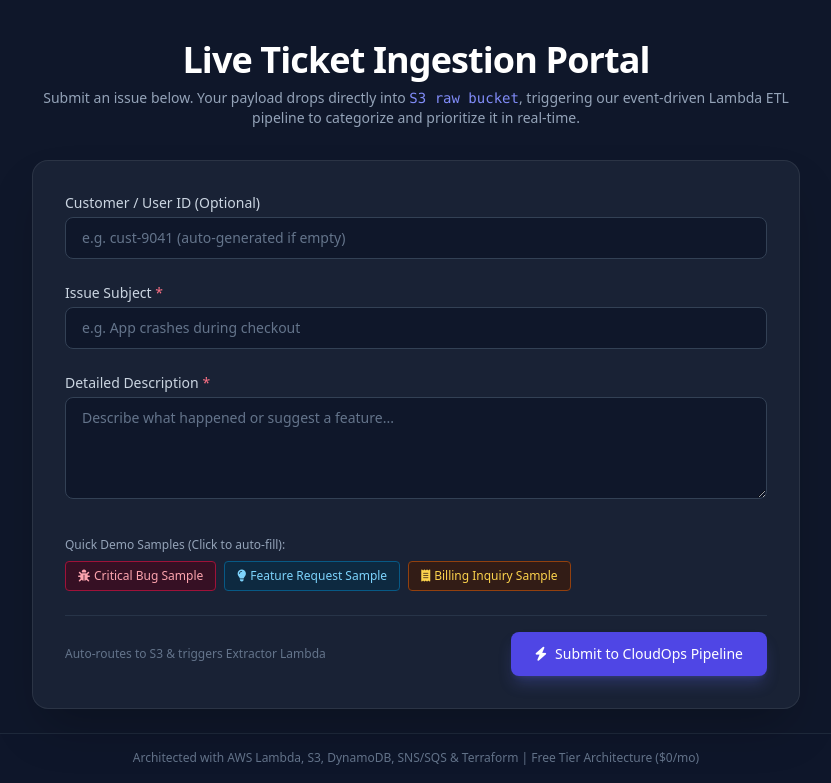
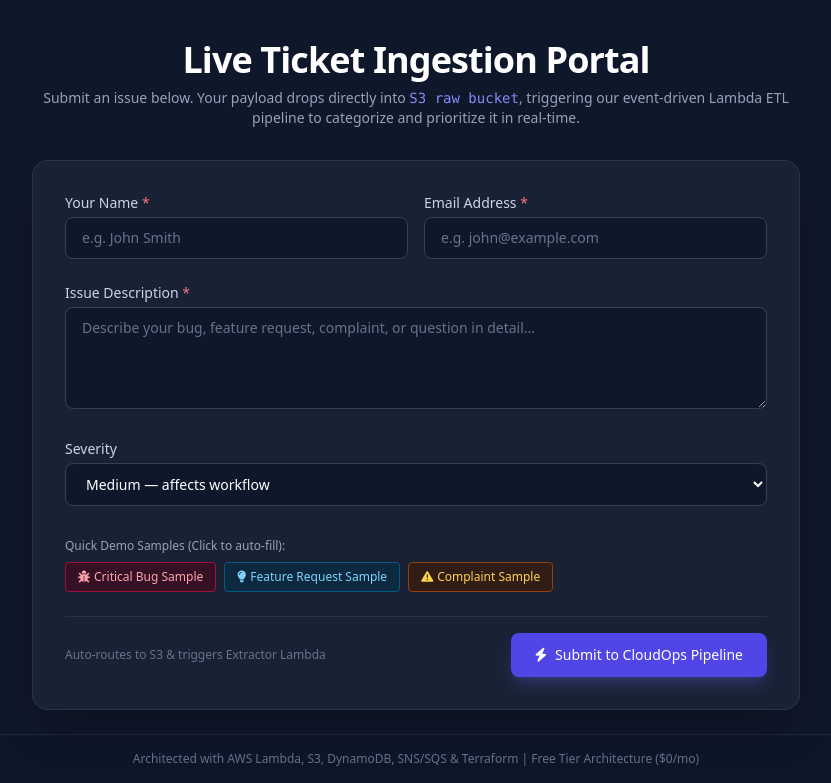
Before and after one commit to pogg144p/feedback-tickets-cloudops, a Flask app: page / in a window 1280 px wide. Shown: the part 65-848 px from the top of the page, without its empty margins (224-1055 px from the left). Run offline with Flask 3, Linux system fonts and the light colour scheme; some libraries are stand-ins or nearby versions.

Commit message:
fix: align webapp schema with Extractor Lambda (user, email, issue, severity)

```diff
--- a/webapp/app.py
+++ b/webapp/app.py
@@ -50,18 +50,21 @@ def submit_ticket():
     Submits a ticket into the raw S3 ingestion bucket,
     which automatically triggers the serverless ETL pipeline.
     """
-    customer_id = request.form.get("customer_id", "").strip() or f"cust-{uuid.uuid4().hex[:4]}"
-    subject = request.form.get("subject", "").strip()
-    description = request.form.get("description", "").strip()
+    user = request.form.get("user", "").strip() or f"user-{uuid.uuid4().hex[:4]}"
+    email = request.form.get("email", "").strip() or "noemail@portal.com"
+    issue = request.form.get("issue", "").strip()
+    severity = request.form.get("severity", "medium")
 
-    if not subject or not description:
-        flash("Subject and description cannot be empty!", "error")
+    if not issue:
+        flash("Issue description cannot be empty!", "error")
         return redirect(url_for("index"))
 
     ticket_payload = {
-        "customer_id": customer_id,
-        "subject": subject,
-        "description": description,
+        "user": user,
+        "email": email,
+        "issue": issue,
+        "severity": severity,
+        "submitted_via": "web_portal",
         "submitted_at": datetime.now(timezone.utc).isoformat()
     }
 
@@ -97,14 +100,14 @@ def live_tickets():
         stats = {
             "total": len(items),
             "bugs": sum(1 for i in items if i.get("category") == "bug"),
-            "features": sum(1 for i in items if i.get("category") == "feature_request"),
-            "billing": sum(1 for i in items if i.get("category") == "billing"),
+            "features": sum(1 for i in items if i.get("category") == "feature"),
+            "complaints": sum(1 for i in items if i.get("category") == "complaint"),
             "high_priority": sum(1 for i in items if i.get("priority") == "high"),
         }
     except Exception as e:
         logger.error(f"DynamoDB scan error: {e}")
         items = []
-        stats = {"total": 0, "bugs": 0, "features": 0, "billing": 0, "high_priority": 0}
+        stats = {"total": 0, "bugs": 0, "features": 0, "complaints": 0, "high_priority": 0}
         flash(f"Unable to load tickets from DynamoDB: {str(e)}", "error")
 
     is_processing = request.args.get("processing") == "1"
--- a/webapp/templates/index.html
+++ b/webapp/templates/index.html
@@ -17,28 +17,41 @@
 
     <!-- Submission Card -->
     <div class="glass-card rounded-2xl p-6 sm:p-8 shadow-2xl">
-        <form action="{{ url_for('submit_ticket') }}" method="POST" class="space-y-6">
-            <div>
-                <label for="customer_id" class="block text-sm font-medium text-slate-300">Customer / User ID (Optional)</label>
-                <div class="mt-1">
-                    <input type="text" name="customer_id" id="customer_id" placeholder="e.g. cust-9041 (auto-generated if empty)"
-                        class="w-full bg-slate-900/90 border border-slate-700 rounded-lg px-4 py-2.5 text-sm text-white placeholder-slate-500 focus:outline-none focus:ring-2 focus:ring-indigo-500 focus:border-transparent">
+        <form action="{{ url_for('submit_ticket') }}" method="POST" class="space-y-6" id="ticket-form">
+            <div class="grid grid-cols-1 sm:grid-cols-2 gap-4">
+                <div>
+                    <label for="user" class="block text-sm font-medium text-slate-300">Your Name <span class="text-rose-400">*</span></label>
+                    <div class="mt-1">
+                        <input type="text" name="user" id="user" required placeholder="e.g. John Smith"
+                            class="w-full bg-slate-900/90 border border-slate-700 rounded-lg px-4 py-2.5 text-sm text-white placeholder-slate-500 focus:outline-none focus:ring-2 focus:ring-indigo-500 focus:border-transparent">
+                    </div>
+                </div>
+                <div>
+                    <label for="email" class="block text-sm font-medium text-slate-300">Email Address <span class="text-rose-400">*</span></label>
+                    <div class="mt-1">
+                        <input type="email" name="email" id="email" required placeholder="e.g. john@example.com"
+                            class="w-full bg-slate-900/90 border border-slate-700 rounded-lg px-4 py-2.5 text-sm text-white placeholder-slate-500 focus:outline-none focus:ring-2 focus:ring-indigo-500 focus:border-transparent">
+                    </div>
                 </div>
             </div>
 
             <div>
-                <label for="subject" class="block text-sm font-medium text-slate-300">Issue Subject <span class="text-rose-400">*</span></label>
+                <label for="issue" class="block text-sm font-medium text-slate-300">Issue Description <span class="text-rose-400">*</span></label>
                 <div class="mt-1">
-                    <input type="text" name="subject" id="subject" required placeholder="e.g. App crashes during checkout"
-                        class="w-full bg-slate-900/90 border border-slate-700 rounded-lg px-4 py-2.5 text-sm text-white placeholder-slate-500 focus:outline-none focus:ring-2 focus:ring-indigo-500 focus:border-transparent">
+                    <textarea name="issue" id="issue" rows="4" required placeholder="Describe your bug, feature request, complaint, or question in detail..."
+                        class="w-full bg-slate-900/90 border border-slate-700 rounded-lg px-4 py-2.5 text-sm text-white placeholder-slate-500 focus:outline-none focus:ring-2 focus:ring-indigo-500 focus:border-transparent"></textarea>
                 </div>
             </div>
 
             <div>
-                <label for="description" class="block text-sm font-medium text-slate-300">Detailed Description <span class="text-rose-400">*</span></label>
+                <label for="severity" class="block text-sm font-medium text-slate-300">Severity</label>
                 <div class="mt-1">
-                    <textarea name="description" id="description" rows="4" required placeholder="Describe what happened or suggest a feature..."
-                        class="w-full bg-slate-900/90 border border-slate-700 rounded-lg px-4 py-2.5 text-sm text-white placeholder-slate-500 focus:outline-none focus:ring-2 focus:ring-indigo-500 focus:border-transparent"></textarea>
+                    <select name="severity" id="severity"
+                        class="w-full bg-slate-900/90 border border-slate-700 rounded-lg px-4 py-2.5 text-sm text-white focus:outline-none focus:ring-2 focus:ring-indigo-500 focus:border-transparent">
+                        <option value="low">Low — minor issue, no urgency</option>
+                        <option value="medium" selected>Medium — affects workflow</option>
+                        <option value="high">High — critical, blocks usage</option>
+                    </select>
                 </div>
             </div>
 
@@ -54,15 +67,15 @@
                         <i class="fa-solid fa-lightbulb"></i>
                         <span>Feature Request Sample</span>
                     </button>
-                    <button type="button" onclick="fillSample('billing')" class="px-3 py-1.5 rounded bg-amber-950/60 border border-amber-800 text-amber-300 text-xs hover:bg-amber-900/60 transition flex items-center space-x-1">
-                        <i class="fa-solid fa-receipt"></i>
-                        <span>Billing Inquiry Sample</span>
+                    <button type="button" onclick="fillSample('complaint')" class="px-3 py-1.5 rounded bg-amber-950/60 border border-amber-800 text-amber-300 text-xs hover:bg-amber-900/60 transition flex items-center space-x-1">
+                        <i class="fa-solid fa-triangle-exclamation"></i>
+                        <span>Complaint Sample</span>
                     </button>
                 </div>
             </div>
 
             <div class="pt-4 border-t border-slate-700/60 flex items-center justify-between">
-                <span class="text-xs text-slate-500">Auto-routes to S3 & triggers Extractor Lambda</span>
+                <span class="text-xs text-slate-500">Auto-routes to S3 &amp; triggers Extractor Lambda</span>
                 <button type="submit" id="submit-btn" class="px-6 py-3 rounded-lg bg-indigo-600 hover:bg-indigo-500 text-white font-medium text-sm transition shadow-lg shadow-indigo-500/25 flex items-center space-x-2">
                     <i id="btn-icon" class="fa-solid fa-bolt"></i>
                     <span id="btn-text">Submit to CloudOps Pipeline</span>
@@ -73,7 +86,7 @@
 </div>
 
 <script>
-document.querySelector('form').addEventListener('submit', function() {
+document.getElementById('ticket-form').addEventListener('submit', function() {
     const btn = document.getElementById('submit-btn');
     const icon = document.getElementById('btn-icon');
     const text = document.getElementById('btn-text');
@@ -91,17 +104,25 @@ document.querySelector('form').addEventListener('submit', function() {
     }, 1000);
 });
 function fillSample(type) {
-    const sub = document.getElementById('subject');
-    const desc = document.getElementById('description');
+    const user = document.getElementById('user');
+    const email = document.getElementById('email');
+    const issue = document.getElementById('issue');
+    const severity = document.getElementById('severity');
     if (type === 'bug') {
-        sub.value = 'Fatal application crash when tapping submit on payment page';
-        desc.value = 'User reported 500 error code and freeze during final step. App terminated immediately. Requires urgent hotfix.';
+        user.value = 'Alex Johnson';
+        email.value = 'alex.johnson@example.com';
+        issue.value = 'Fatal application crash when tapping submit on payment page. User reported 500 error code and freeze during final checkout step. App terminated immediately. Requires urgent hotfix.';
+        severity.value = 'high';
     } else if (type === 'feature') {
-        sub.value = 'Requesting AMOLED true dark mode theme option';
-        desc.value = 'Would love an option in profile preferences to enable pure black AMOLED theme for saving battery.';
-    } else if (type === 'billing') {
-        sub.value = 'Discrepancy in monthly subscription invoice charge';
-        desc.value = 'My card was billed twice for the standard plan on September 1st. Please reverse the duplicate charge.';
+        user.value = 'Priya Sharma';
+        email.value = 'priya.sharma@example.com';
+        issue.value = 'Requesting AMOLED true dark mode theme option. Would love an option in profile preferences to enable pure black AMOLED theme for saving battery on mobile devices.';
+        severity.value = 'low';
+    } else if (type === 'complaint') {
+        user.value = 'Marcus Lee';
+        email.value = 'marcus.lee@example.com';
+        issue.value = 'Discrepancy in monthly subscription invoice charge. My card was billed twice for the standard plan this month. Please investigate and reverse the duplicate charge as soon as possible.';
+        severity.value = 'medium';
     }
 }
 </script>
```
Also changed, not shown: webapp/templates/tickets.html (+13 -9 lines).
